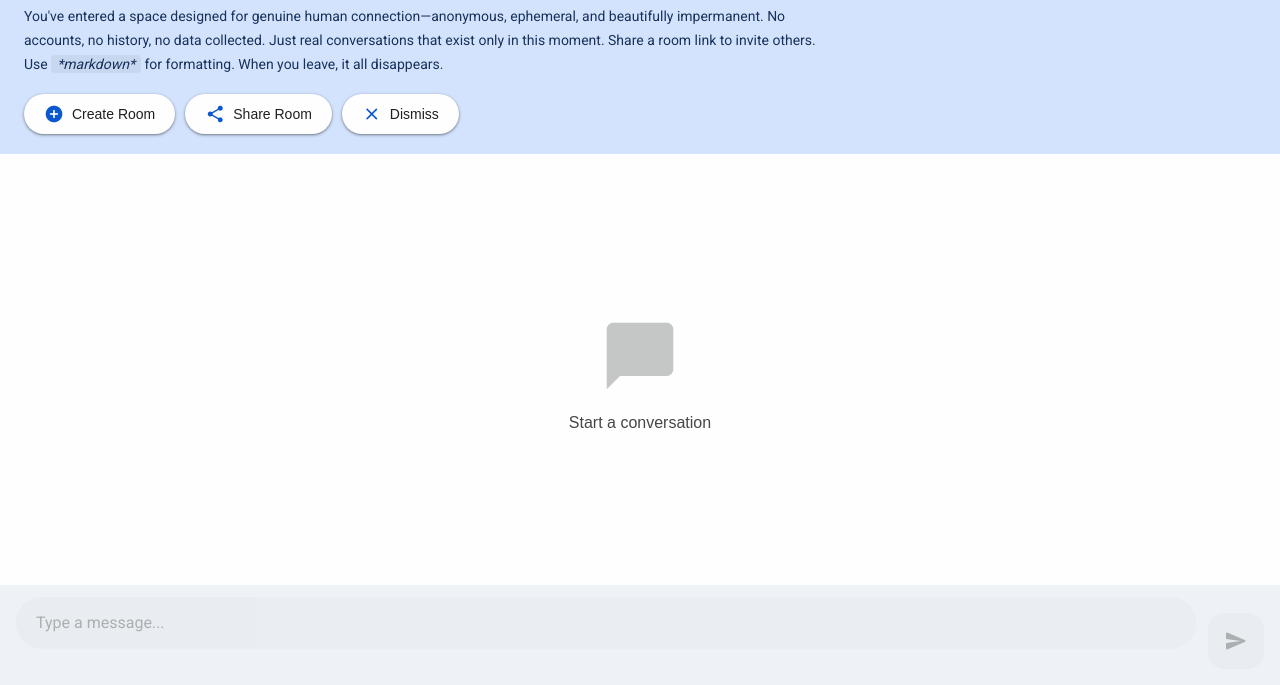
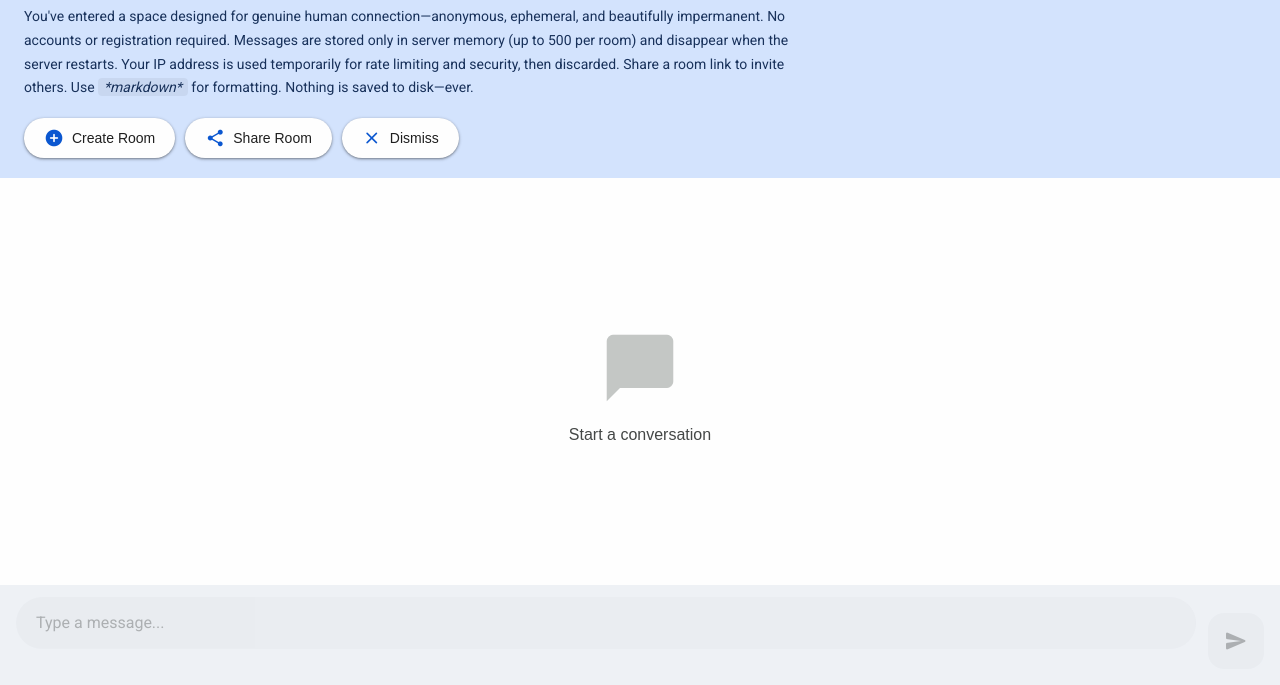
Before and after one commit to cameronaaron/thehellisthis, a plain HTML site: page index.html in a window 1280 px wide. Shown: the part 115-800 px from the top of the page. Drawn offline with Linux system fonts and the light colour scheme; a web font is replaced by a local one.

Commit message:
Truth audit: Update welcome text to be 100% accurate
- Changed 'no history' to '500 messages stored in memory'
- Changed 'no data collected' to accurate IP disclosure
- Changed 'exist only in this moment' to 'disappear on restart'
- Changed 'When you leave, it all disappears' to accurate behavior
- Updated meta descriptions to reflect memory-only storage
- All claims now verifiable in codebase

```diff
--- a/index.html
+++ b/index.html
@@ -3,7 +3,7 @@
 <head>
 <meta charset="UTF-8"/>
 <meta name="viewport" content="width=device-width, initial-scale=1.0, maximum-scale=1.0, user-scalable=no"/>
-<meta name="description" content="A social experiment in organic interaction. Anonymous ephemeral chat—no sign-up, no persistence. Share a link, connect with strangers, vanish.">
+<meta name="description" content="A social experiment in organic interaction. Anonymous ephemeral chat—no sign-up, memory-only storage. Share a link, connect with strangers, chat freely.">
 <meta name="theme-color" content="#1a73e8" media="(prefers-color-scheme: light)">
 <meta name="theme-color" content="#131314" media="(prefers-color-scheme: dark)">
 <meta name="apple-mobile-web-app-capable" content="yes">
@@ -12,7 +12,7 @@
 <meta name="mobile-web-app-capable" content="yes">
 <meta name="format-detection" content="telephone=no">
 <meta property="og:title" content="thehellisthis - Anonymous Chat">
-<meta property="og:description" content="A social art experiment. Ephemeral chat spaces designed to foster genuine human connection. Anonymous, untracked, impermanent.">
+<meta property="og:description" content="A social art experiment. Ephemeral chat spaces designed to foster genuine human connection. Anonymous, memory-only storage, no database.">
 <meta property="og:type" content="website">
 <meta name="twitter:card" content="summary">
 <title>thehellisthis</title>
@@ -969,8 +969,9 @@ h1 {
         </h2>
         <p class="instructions">
             You've entered a space designed for genuine human connection—anonymous, ephemeral, and beautifully impermanent.
-            No accounts, no history, no data collected. Just real conversations that exist only in this moment.
-            Share a room link to invite others. Use <em>*markdown*</em> for formatting. When you leave, it all disappears.
+            No accounts or registration required. Messages are stored only in server memory (up to 500 per room) and disappear when the server restarts.
+            Your IP address is used temporarily for rate limiting and security, then discarded.
+            Share a room link to invite others. Use <em>*markdown*</em> for formatting. Nothing is saved to disk—ever.
         </p>
         <div class="welcome-chips">
             <button class="welcome-chip" id="createRoomBtn">
```
